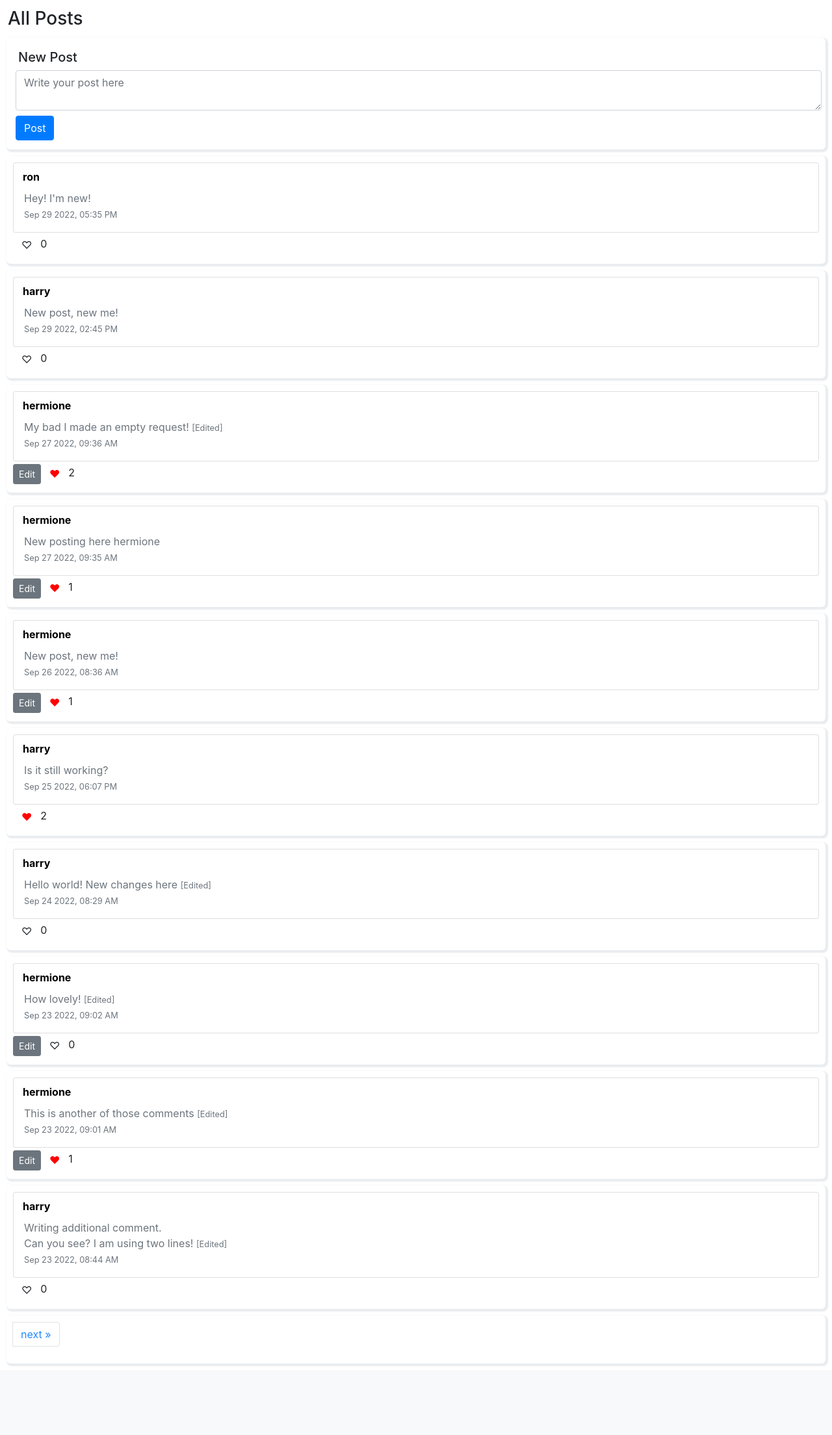
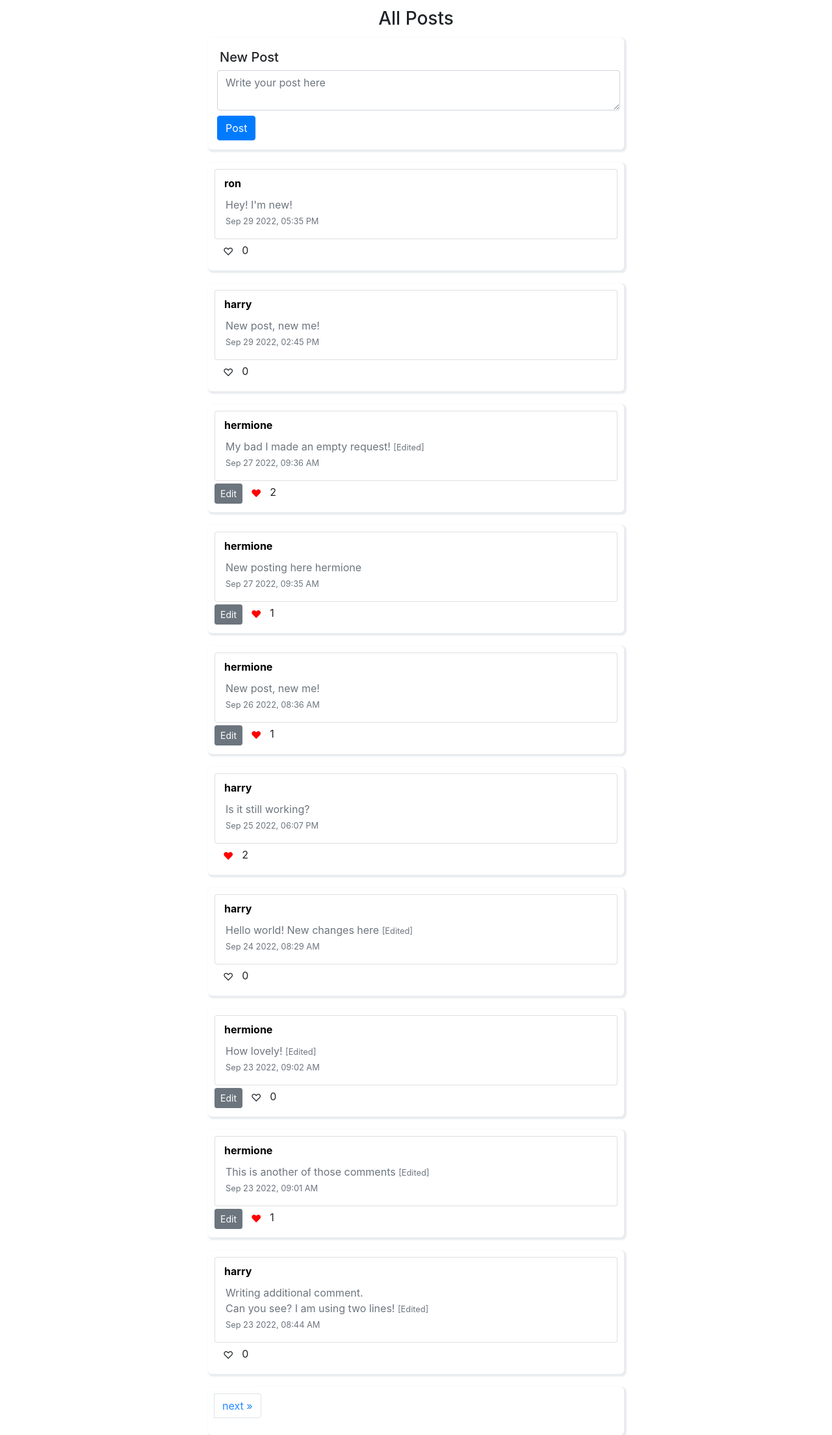
Before and after one commit to Looterro/Network-CS50, a Django app: page / in a window 1280 px wide. Shown: the part 56-2264 px from the top of the page at 65% size. Before the commit the page ends 2157 px from the top, so only its background shows below. Run offline with Django 3.2, Linux system fonts and the light colour scheme; a user stored in the database is signed in; data comes from the database, SQL or seed files in the repository; both versions use the stored data as it was after the commit; some libraries are stand-ins or nearby versions.

Commit message:
Follow feature is fully functional

```diff
--- a/network/static/network/network.js
+++ b/network/static/network/network.js
@@ -31,57 +31,47 @@ function load_user (user) {
     document.querySelector('#title').innerHTML = `${user}`;
 
     let user_information = document.createElement('div');
-    user_information.id = `${user}-profile`
-
-    //Check if user is on their own profile page
-    if (user != document.querySelector('#username').innerHTML) {
-        follow_button = `<button id="follow-toggle-${user}" class="follow btn btn-info">Follow</button>`;
-    } else {
-        follow_button ='';
-    }
-
-    let followed_counter = 0;
-    let following_counter = 0;
+    user_information.className = "userinformation";
+    user_information.id = `${user}-profile`;
+    document.querySelector('#userview').append(user_information);
 
     fetch('/load_users/' + user)
     .then(response => response.json())
     .then(data => {
-        let users = data.user
-        console.log(users)
-        console.log(users.username)
+        let users = data.user;
+        console.log(users);
+        console.log(users.username);
         users.forEach(profile => {
 
-            let testButton = document.createElement('button');
-            testButton.className = "btn btn-primary";
-            testButton.innerHTML = "ClickME";
-            document.querySelector(`#${user}-profile`).append(testButton);
+            //Create button to toggle following status
+            let follow_toggle = document.createElement('button');
+            follow_toggle.id = `follow-toggle-${user}`;
+            follow_toggle.className = "follow btn btn-info";
+            follow_toggle.innerHTML = "Follow";
+            document.querySelector(`#${user}-profile`).append(follow_toggle);
 
-            let followedCounter = 0;
-            let followingCounter = 0;
+            //Keep track of how many given user follows other users and the amount of folllowers
+            let followedCounter = profile.followers.length;
+            let followingCounter = profile.following.length;
 
-            let testcounter_div = document.createElement('div');
-            testcounter_div.style.display = "inline-block";
-            testcounter_div.id = `${user}-counter`;
-            testcounter_div.innerHTML = `Followers: ${followedCounter} | Following: ${followingCounter}`;
-            document.querySelector(`#${user}-profile`).append(testcounter_div);
+            let followCounter_div = document.createElement('div');
+            followCounter_div.id = `${user}-counter`;
+            followCounter_div.innerHTML = `Followers: ${followedCounter} | Following: ${followingCounter}`;
 
-            console.log(profile.username)
-            console.log(profile)
-            console.log(profile.followers)
-            console.log(profile.followers.length)
-            console.log(profile.following)
-            if (profile.followers.length > 0) {
-                followed_counter = profile.followers.length;
-            } else if (profile.following.length > 0) {
-                following_counter = profile.following.length;
+
+            console.log(profile.username);
+            console.log(profile);
+            console.log(profile.followers);
+            console.log(profile.followers.length);
+            console.log(profile.following);
+            console.log(document.querySelector('#username').innerHTML);
+
+            document.querySelector(`#${user}-profile`).append(followCounter_div);
+
+            //Check if user is on their own profile page and hide follow button
+            if (profile.username === document.querySelector('#username').innerHTML) {
+                follow_toggle.style.display = 'none';
             }
-        })
-    })
-
-    user_information.innerHTML = `
-    <hr>
-    ${follow_button} <div class="followers-counter">Amount of followers: ${followed_counter} | Following: ${following_counter}</div>
-    <hr>`
 
             document.querySelector('#userview').append(user_information)
 
@@ -96,7 +86,8 @@ function load_user (user) {
                 let followed = data['followed']
 
                 if (followed === true){
-            follow_button = '<button class="follow btn btn-secondary">Unfollow</button>';
+                    follow_toggle.className = "btn btn-secondary";
+                    follow_toggle.innerHTML = "Unfollow";
                 }
 
                 document.querySelector(`#follow-toggle-${user}`).onclick = () => {
@@ -117,21 +108,26 @@ function load_user (user) {
                 })
                 .then(response => response.json())
                 .then(data => {
-            console.log(data)
-            let followed = data['followed']
-            console.log(followed)
-            let followers = data['followers']
+                    console.log(data);
+                    let followed = data['followed'];
+                    console.log(followed);
+                    let followers = data['followers'];
+                    console.log(followers);
 
                     if (followed === false ) {
-                follow_button = `<button id="follow-toggle-${user}" class="follow btn btn-info">Follow</button>`;
+                        follow_toggle.className = "btn btn-info";
+                        follow_toggle.innerHTML = "Follow";
+                    } else {
+                        follow_toggle.className = "btn btn-secondary";
+                        follow_toggle.innerHTML = "Unfollow";
                     }
 
-            followed_counter = followers
-            if (data.followers > 0) {
-                followed_counter = data.followers;
-            }
+                    followCounter_div.innerHTML = `Followers: ${followers} | Following: ${followingCounter}`;
                 })
             }
+
+        })
+    })
 
     //Load posts with given username
     load_posts(user)
--- a/network/static/network/styles.css
+++ b/network/static/network/styles.css
@@ -1,9 +1,16 @@
+
 #posts-section > div {
     border: none #dadde0;
     box-shadow: 2px 2px 2px 2px #e9ecef;
     border-radius: 6px;
     padding: 10px;
-    margin: 10px;
+    margin-left: 25%;
+    margin-right: 25%;
+    margin-bottom: 20px;
+}
+
+#title {
+    text-align: center;
 }
 
 #post-form {
@@ -11,7 +18,9 @@
     box-shadow: 2px 2px 2px 2px #e9ecef;
     border-radius: 6px;
     padding: 10px;
-    margin: 10px;
+    margin-left: 25%;
+    margin-right: 25%;
+    margin-bottom: 20px;
 }
 
 .edit {
@@ -24,12 +33,15 @@ margin-top: 2px;
 }
 
 .follow {
-    margin-left: 10px;
+    margin: 5px;
 }
 
-.followers-counter {
-    margin-left: 10px;
-    display: inline-block;
+.userinformation {
+    margin: 5px;
+}
+
+#userview {
+    text-align: center;
 }
 
 #pagination {
@@ -37,10 +49,11 @@ margin-top: 2px;
     box-shadow: 2px 2px 2px 2px #e9ecef;
     border-radius: 6px;
     padding: 10px;
-    margin: 10px;
-    text-align: center;
+    margin-left: 25%;
+    margin-right: 25%;
     color: #0077ffdf;
 }
+
 
 #post-form {
     border: none;
--- a/network/templates/network/layout.html
+++ b/network/templates/network/layout.html
@@ -12,7 +12,7 @@
     <body>
 
         <nav class="navbar navbar-expand-lg navbar-light bg-light">
-            <a class="navbar-brand" href="#">Network</a>
+            <a class="navbar-brand">Network</a>
 
             <div>
               <ul class="navbar-nav mr-auto">
```
Also changed, not shown: db.sqlite3. Lines whose indentation alone changed are shown as unchanged.
